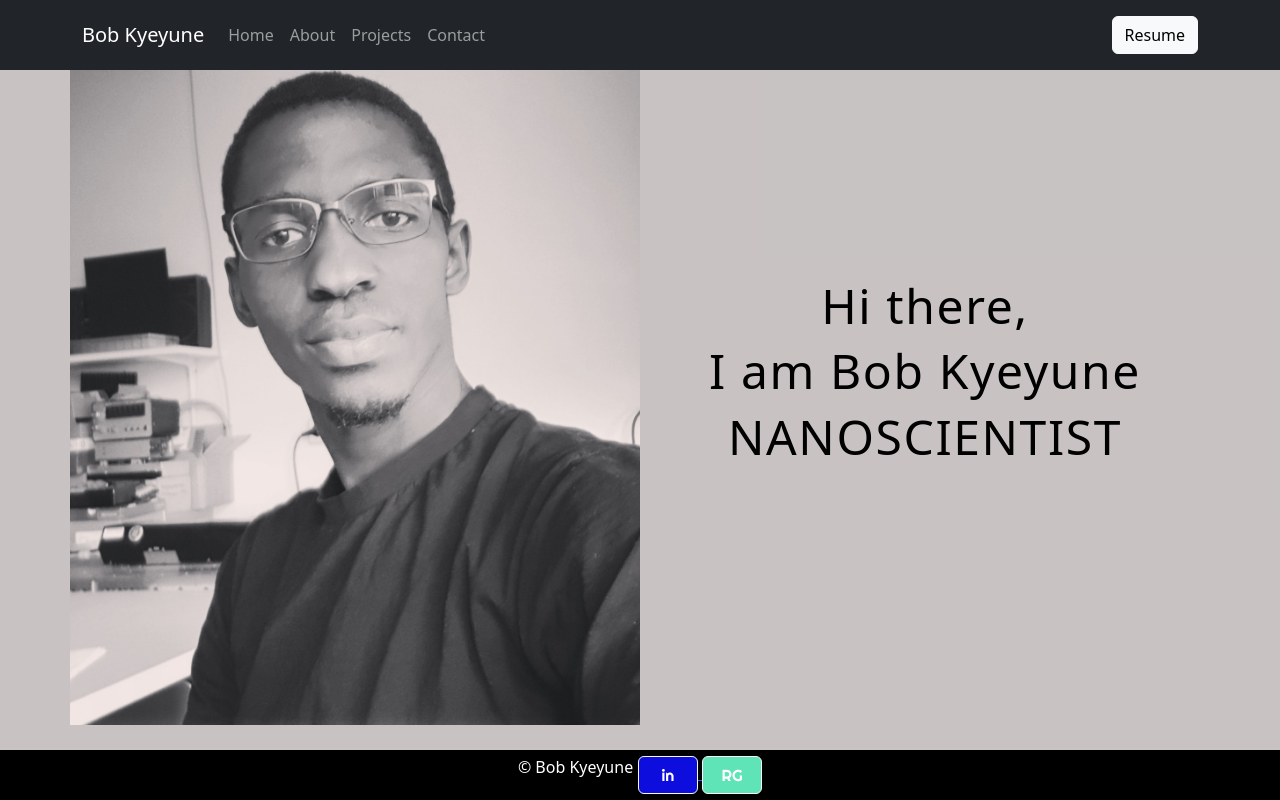
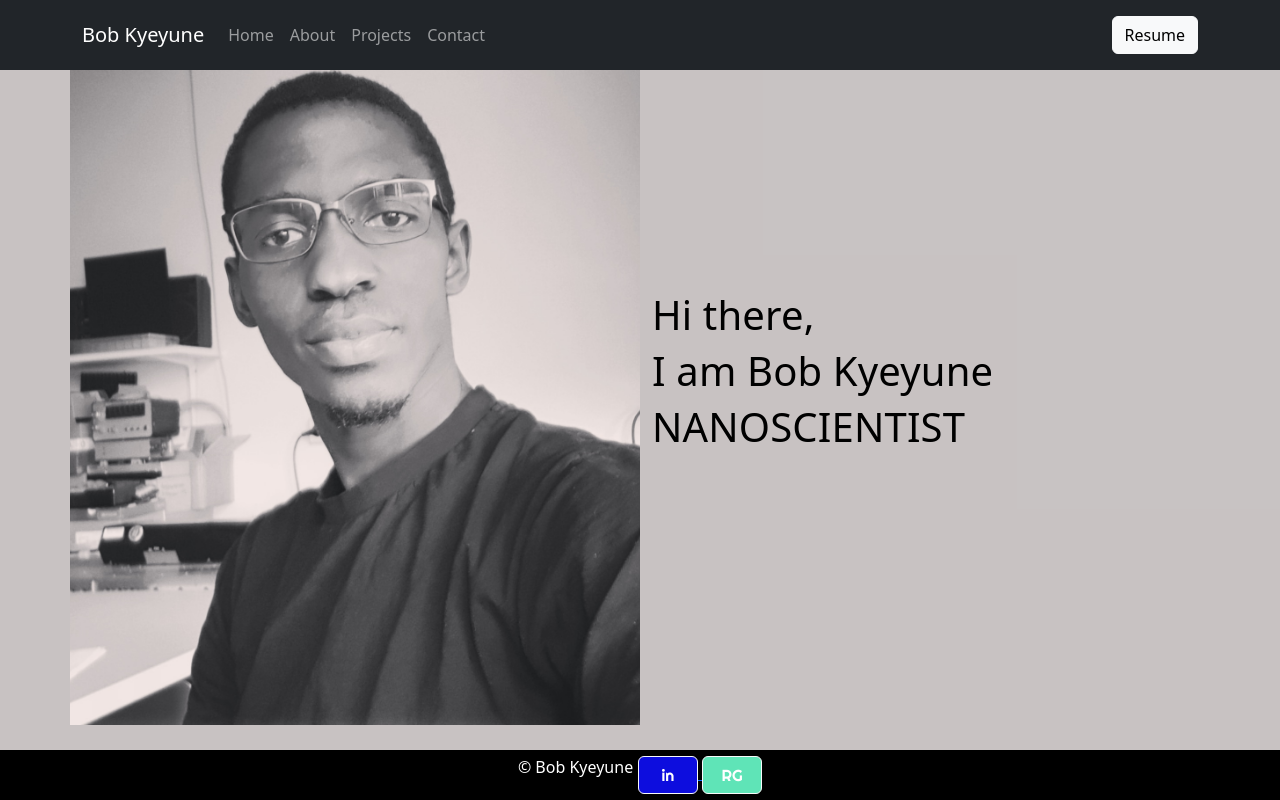
Before and after one commit to Nkeni/Bob-react-portfolio, a React (Create React App) app: page /Bob-react-portfolio/home in a window 1280 px wide. Built offline with nearby package versions, Linux system fonts and the light colour scheme.

Commit message:
intro message styled

```diff
--- a/src/MainComponent/Home/Home.scss
+++ b/src/MainComponent/Home/Home.scss
@@ -13,10 +13,9 @@
     .intro {
       display: flex;
       justify-content: center;
-      align-items: center;
+      align-items: flex-start;
       flex-direction: column;
-
-      letter-spacing: 0.1rem;
+      letter-spacing: 0.01rem;
       color: black;
 
       h2 {
@@ -26,7 +25,7 @@
       h1,
       h2,
       h3 {
-        font-size: 3rem;
+        font-size: 2.5rem;
       }
     }
   }
--- a/src/components/Footer/Footer.jsx
+++ b/src/components/Footer/Footer.jsx
@@ -5,7 +5,7 @@ function Footer() {
   return (
     <div className="footer">
       <p className="copyright"> &copy; Bob Kyeyune</p>
-      <div class="social-container">
+      <div className="social-container">
         <a
           href="https://www.linkedin.com/in/bob-kyeyune-a37263137/?originalSubdomain=de"
           target="blank"
```
Also changed, not shown: 11 other files (tests, documents, lock files or other folders).
